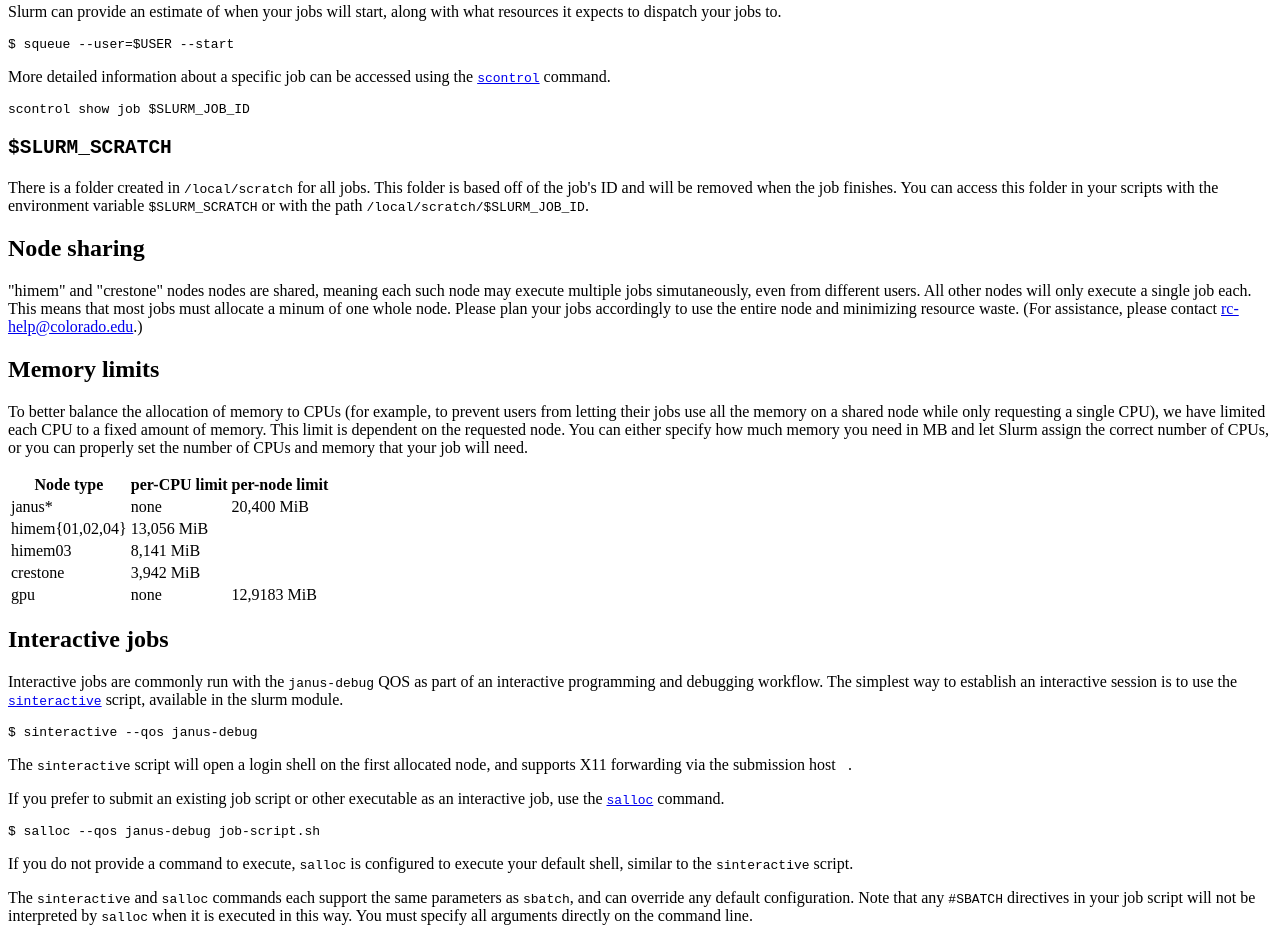
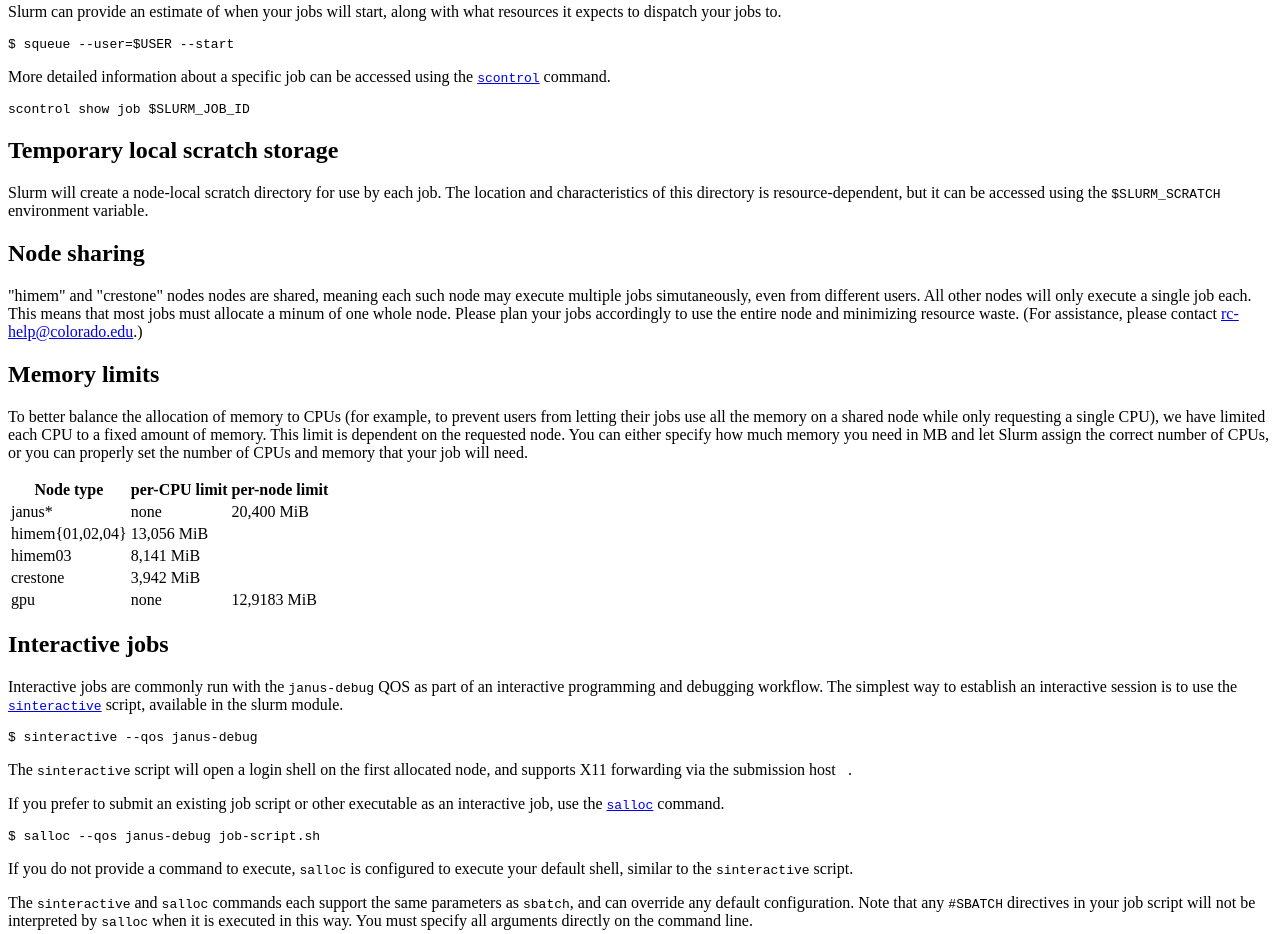
Before and after one commit to loptienj/website, a plain HTML site: page batch-queueing.html in a window 1280 px wide. Shown: the part 2271-3205 px from the top of the page. Drawn offline with Linux system fonts and the light colour scheme.

Commit message:
Simplified description of $SLURM_SCRATCH
Working on #3.

```diff
--- a/batch-queueing.html
+++ b/batch-queueing.html
@@ -256,13 +256,12 @@ command.</p>
 
 <code><pre>scontrol show job $SLURM_JOB_ID</pre></code>
 
-<h2><code>$SLURM_SCRATCH</code></h2>
+<h2>Temporary local scratch storage</h2>
 
-<p>There is a folder created in <code>/local/scratch</code> for all
-jobs. This folder is based off of the job's ID and will be removed
-when the job finishes. You can access this folder in your scripts with
-the environment variable <code>$SLURM_SCRATCH</code> or with the path
-<code>/local/scratch/$SLURM_JOB_ID</code>.</p>
+<p>Slurm will create a node-local scratch directory for use by each
+job. The location and characteristics of this directory is
+resource-dependent, but it can be accessed using
+the <code>$SLURM_SCRATCH</code> environment variable.</p>
 
 <h2>Node sharing</h2>
 
```
